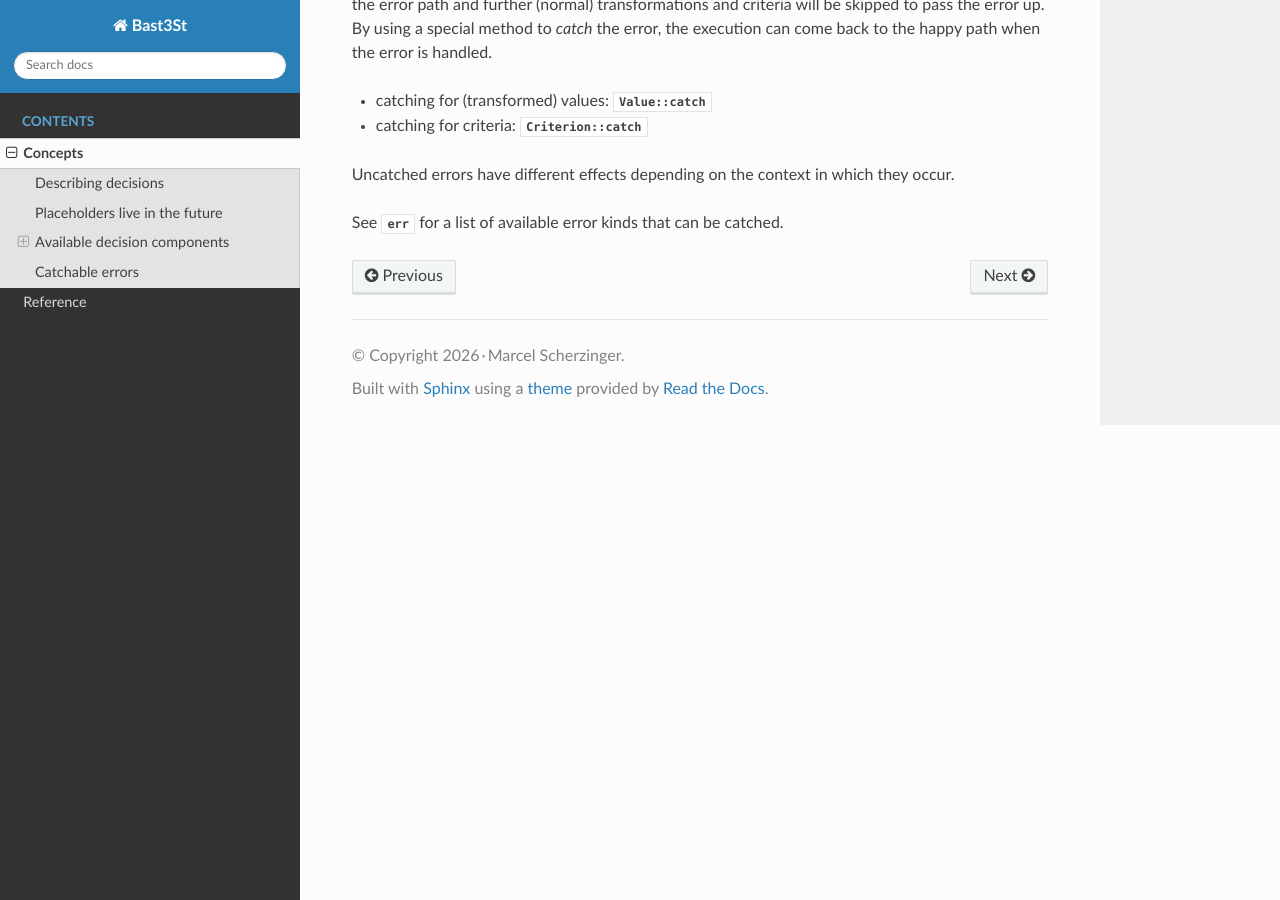
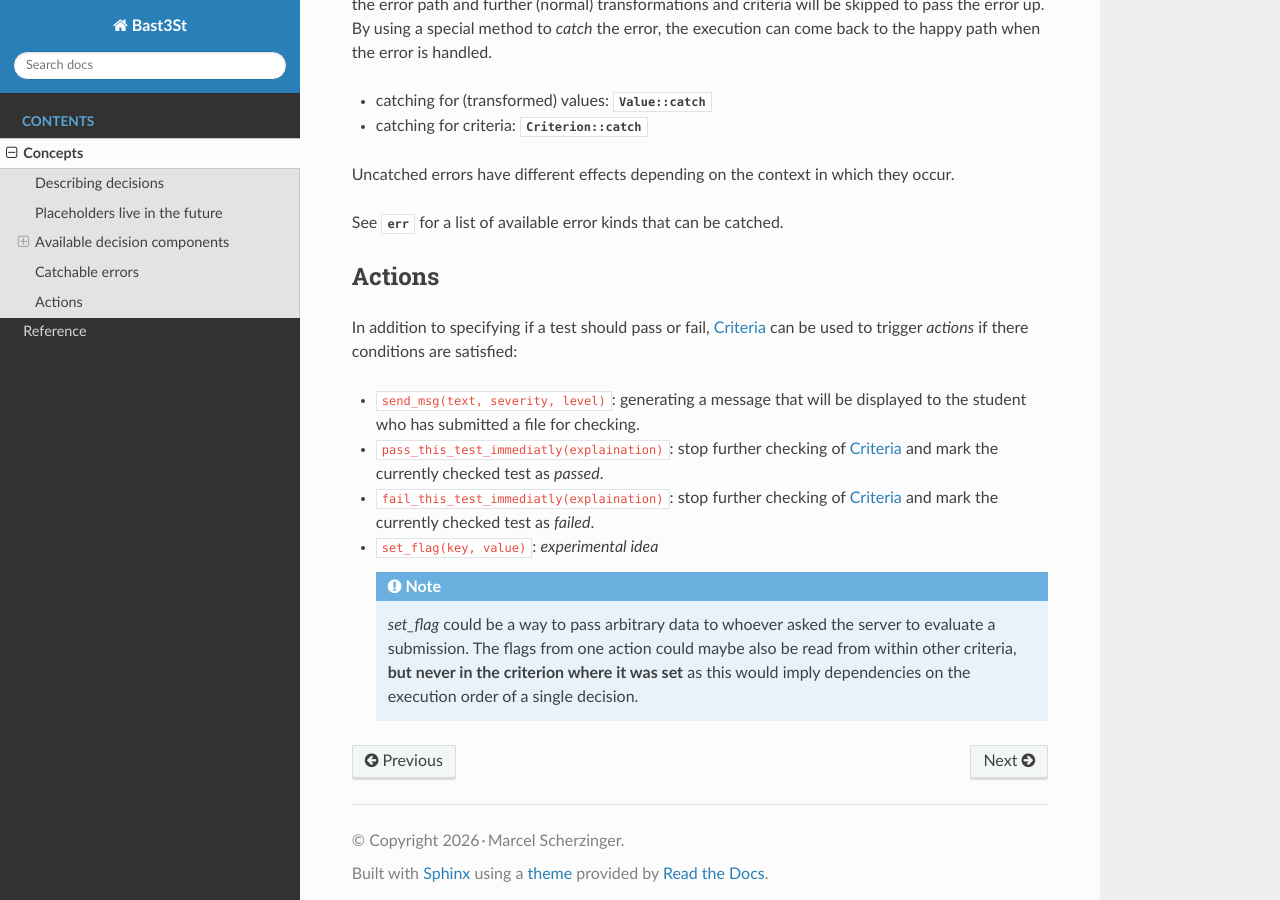
Before and after one commit to Marcel-Scherzinger/bast3st-py, a Sphinx documentation site: the page built from docs/source/concepts.rst, in a window 1280 px wide and 900 px high, scrolled down 2979 px. Built offline with Sphinx 7.4.7 and the Read the Docs theme 3.1.0, drawn with Linux system fonts in a browser that asks for light colours.

Commit message:
decisions: add first actions

```diff
--- a/docs/source/concepts.rst
+++ b/docs/source/concepts.rst
@@ -68,8 +69,9 @@ Selectors
 - :func:`VAR("myvar")<bast3st.decisions.VAR>`: value of a specific variable
 - :func:`Value::first_capture <bast3st.decisions.Value.first_capture>`:
   :code:`value2 = value1.first_capture("^.(?P<sndLetter>).$")["sndLetter"]`
-- :class:`NetworkRequest <bast3st.decisions.NetworkRequest>`
+- :class:`NetworkRequest <bast3st.decisions.NetworkRequest>` (click for details)
 
+.. _concept-transformations:
 
 Transformations
 ---------------
@@ -86,6 +88,8 @@ Transformations
 - :meth:`Value::trim_start<bast3st.decisions.Value.trim_start>`
 - :meth:`Value::trim_end<bast3st.decisions.Value.trim_end>`
 - :func:`if_then_else <bast3st.decisions.if_then_else>`: select one of two options depending on the acceptance state of a criterion
+
+.. _concept-criteria:
 
 Criteria
 --------
@@ -154,3 +158,24 @@ back to the happy path when the error is handled.
 Uncatched errors have different effects depending on the context in which they occur.
 
 See :any:`err` for a list of available error kinds that can be catched.
+
+.. _concept-actions:
+
+Actions
+=======
+
+In addition to specifying if a test should pass or fail, :ref:`concept-criteria` can be used
+to trigger *actions* if there conditions are satisfied:
+
+- :code:`send_msg(text, severity, level)`: generating a message that will be displayed
+  to the student who has submitted a file for checking.
+- :code:`pass_this_test_immediatly(explaination)`: stop further checking of :ref:`concept-criteria`
+  and mark the currently checked test as *passed*.
+- :code:`fail_this_test_immediatly(explaination)`: stop further checking of :ref:`concept-criteria`
+  and mark the currently checked test as *failed*.
+- :code:`set_flag(key, value)`: *experimental idea*
+
+  .. note:: `set_flag` could be a way to pass arbitrary data to whoever asked the server to
+     evaluate a submission. The flags from one action could maybe also be read from within
+     other criteria, **but never in the criterion where it was set** as this would imply
+     dependencies on the execution order of a single decision.
--- a/docs/source/ref_actions.rst
+++ b/docs/source/ref_actions.rst
@@ -6,3 +6,7 @@ Actions
    :member-order: alphabetical
    :undoc-members:
    :show-inheritance:
+
+.. autoclass:: bast3st.decisions.Action
+.. autotype:: bast3st.decisions.ValueCatchAction
+.. autotype:: bast3st.decisions.CriterionCatchAction
--- a/docs/source/reference.rst
+++ b/docs/source/reference.rst
@@ -7,4 +7,5 @@ Reference
    :caption: Contents
 
    ref_decisions
+   ref_caterr
    ref_actions
```
Also changed, not shown: other parts of docs/source/concepts.rst (+1 -0 lines), docs/source/ref_caterr.rst (added, +8 -0 lines), docs/source/ref_decisions.rst (+2 -8 lines), 3 other files.
